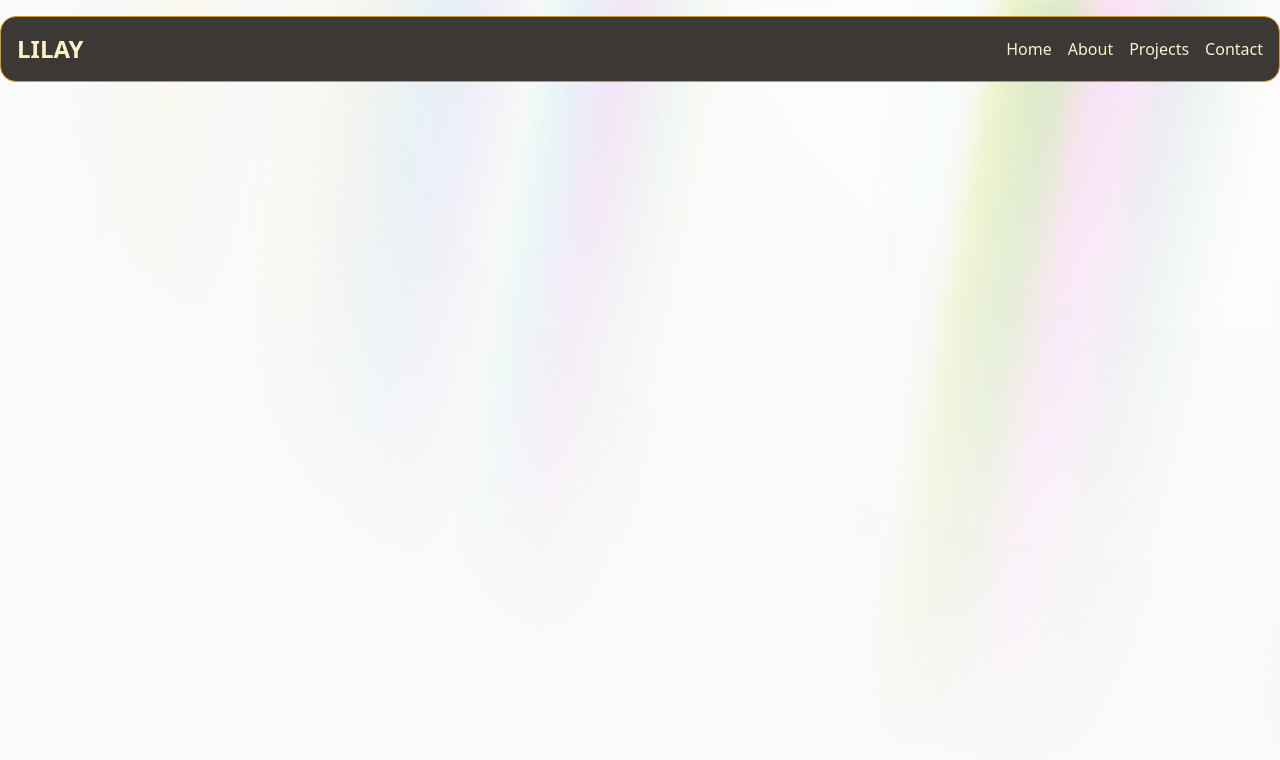
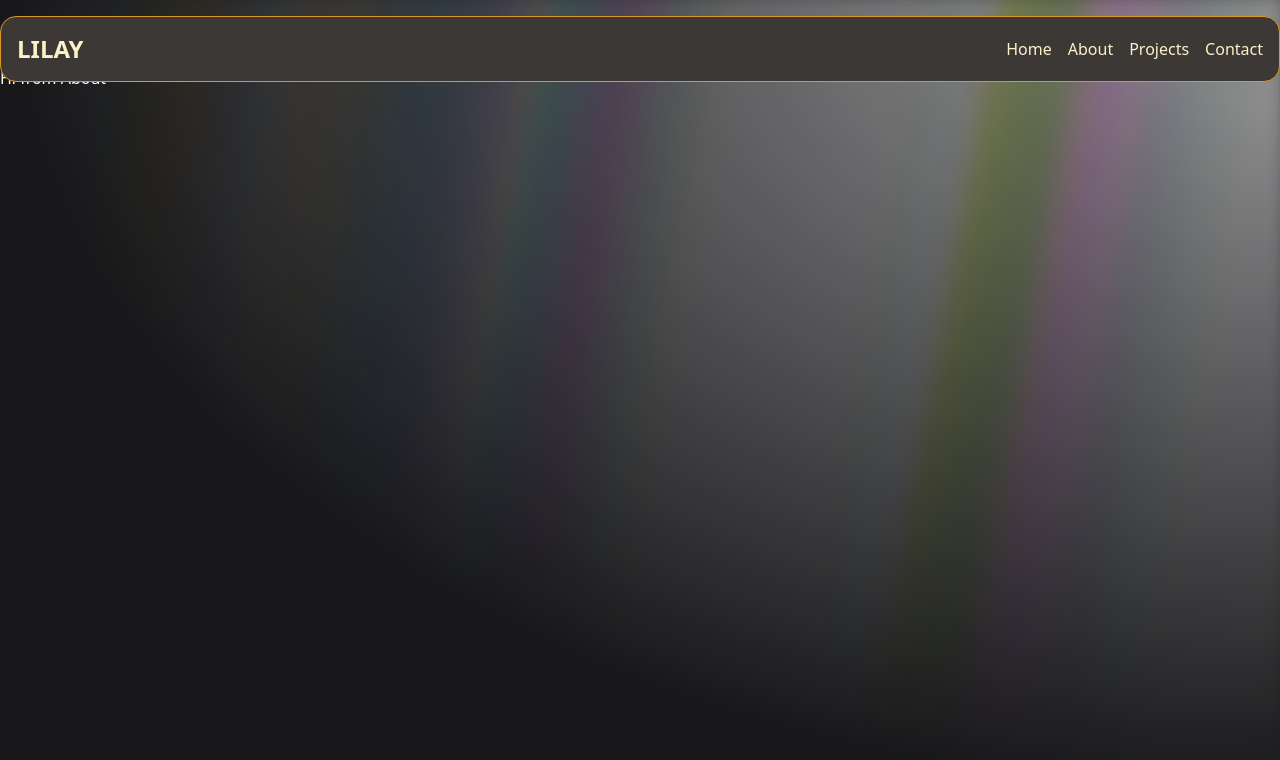
Before and after one commit to samithseu/portfolio, a Next.js app: page /about in a window 1280 px wide. Shown: the top 760 px of the page. Built offline with nearby package versions, Linux system fonts and the light colour scheme.

Commit message:
[UI]: fixed the white background for `light-mode` devices (_not really completed_)

```diff
--- a/components/UI/AuroraBackground.tsx
+++ b/components/UI/AuroraBackground.tsx
@@ -18,8 +18,8 @@ export const AuroraBackground = ({
     <main>
       <div
         className={cn(
-          "transition-bg relative h-[100vh] justify-center bg-zinc-50 text-slate-950 dark:bg-zinc-900",
-          className,
+          "transition-bg relative h-[100vh] justify-center bg-zinc-900 text-slate-950",
+          className
         )}
         {...props}
       >
@@ -53,7 +53,7 @@ export const AuroraBackground = ({
               `after:animate-aurora pointer-events-none absolute -inset-[10px] [background-image:var(--white-gradient),var(--aurora)] [background-size:300%,_200%] [background-position:50%_50%,50%_50%] opacity-50 blur-[10px] invert filter will-change-transform [--aurora:repeating-linear-gradient(100deg,var(--green)_10%,var(--yellow)_15%,var(--blue)_20%,var(--purple)_25%,var(--aqua)_30%)] [--dark-gradient:repeating-linear-gradient(100deg,var(--dark0)_0%,var(--dark0)_7%,var(--transparent)_10%,var(--transparent)_12%,var(--dark0)_16%)] [--white-gradient:repeating-linear-gradient(100deg,var(--light0)_0%,var(--light0)_7%,var(--transparent)_10%,var(--transparent)_12%,var(--light0)_16%)] after:absolute after:inset-0 after:[background-image:var(--white-gradient),var(--aurora)] after:[background-size:200%,_100%] after:[background-attachment:fixed] after:mix-blend-difference after:content-[""] dark:[background-image:var(--dark-gradient),var(--aurora)] dark:invert-0 after:dark:[background-image:var(--dark-gradient),var(--aurora)]`,
 
               showRadialGradient &&
-                `[mask-image:radial-gradient(ellipse_at_100%_0%,black_10%,var(--transparent)_70%)]`,
+                `[mask-image:radial-gradient(ellipse_at_100%_0%,black_10%,var(--transparent)_70%)]`
             )}
           ></div>
         </div>
```
